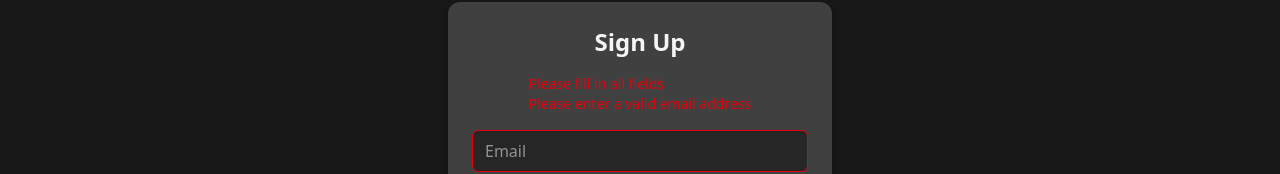
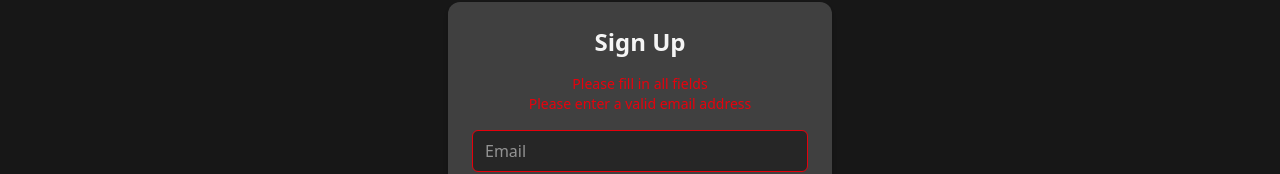
Before and after one commit to andrybc/ai-journal-backend, a React (Vite) app in the folder frontend/: page /register in a window 1280 px wide. Both pictures are taken after a click on the button "Register". Shown: the part 162-336 px from the top of the page. Built offline with nearby package versions, Linux system fonts and the light colour scheme; the HTML template or start-up script is replaced by a standard one.

Commit message:
Center Error Messages

```diff
--- a/frontend/src/pages/SignUp.tsx
+++ b/frontend/src/pages/SignUp.tsx
@@ -8,7 +8,6 @@ const SignUp = () => {
   const [password, setPassword] = useState("");
   const [confirmPassword, setConfirmPassword] = useState("");
   const [showPassword] = useState(false);
-
   const [errorMessages, setErrorMessages] = useState<string[]>([]);
   const [isSubmitted, setIsSubmitted] = useState(false);
 
@@ -76,7 +75,7 @@ const SignUp = () => {
         <h2 className="text-2xl font-bold text-neutral-100 mb-4">Sign Up</h2>
 
         {errorMessages.length > 0 && (
-          <div className="mb-4">
+          <div className="mb-4 text-center"> {/* Added text-center */}
             {errorMessages.map((error, index) => (
               <p key={index} className="text-sm text-red-600">
                 {error}
```
